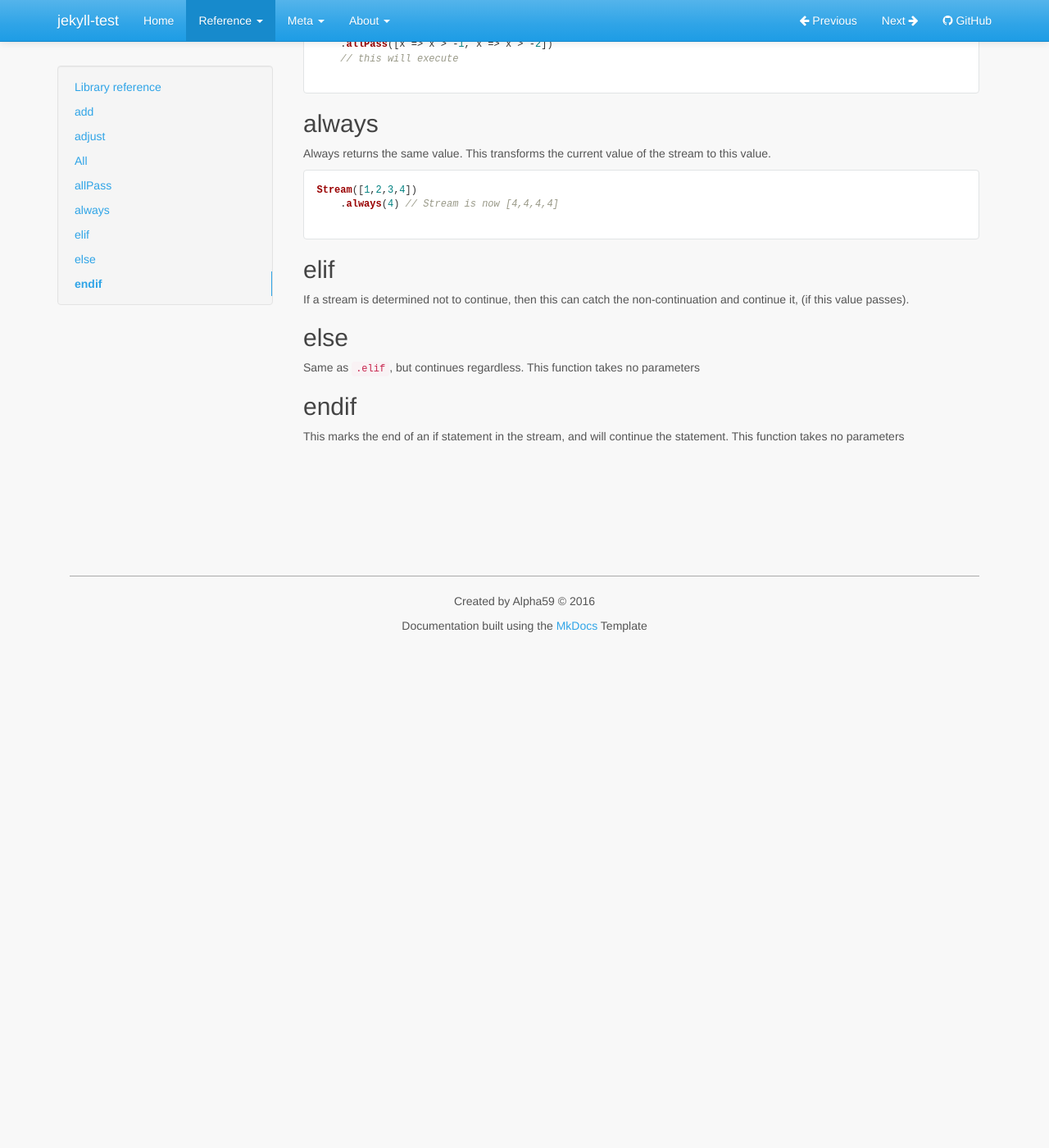
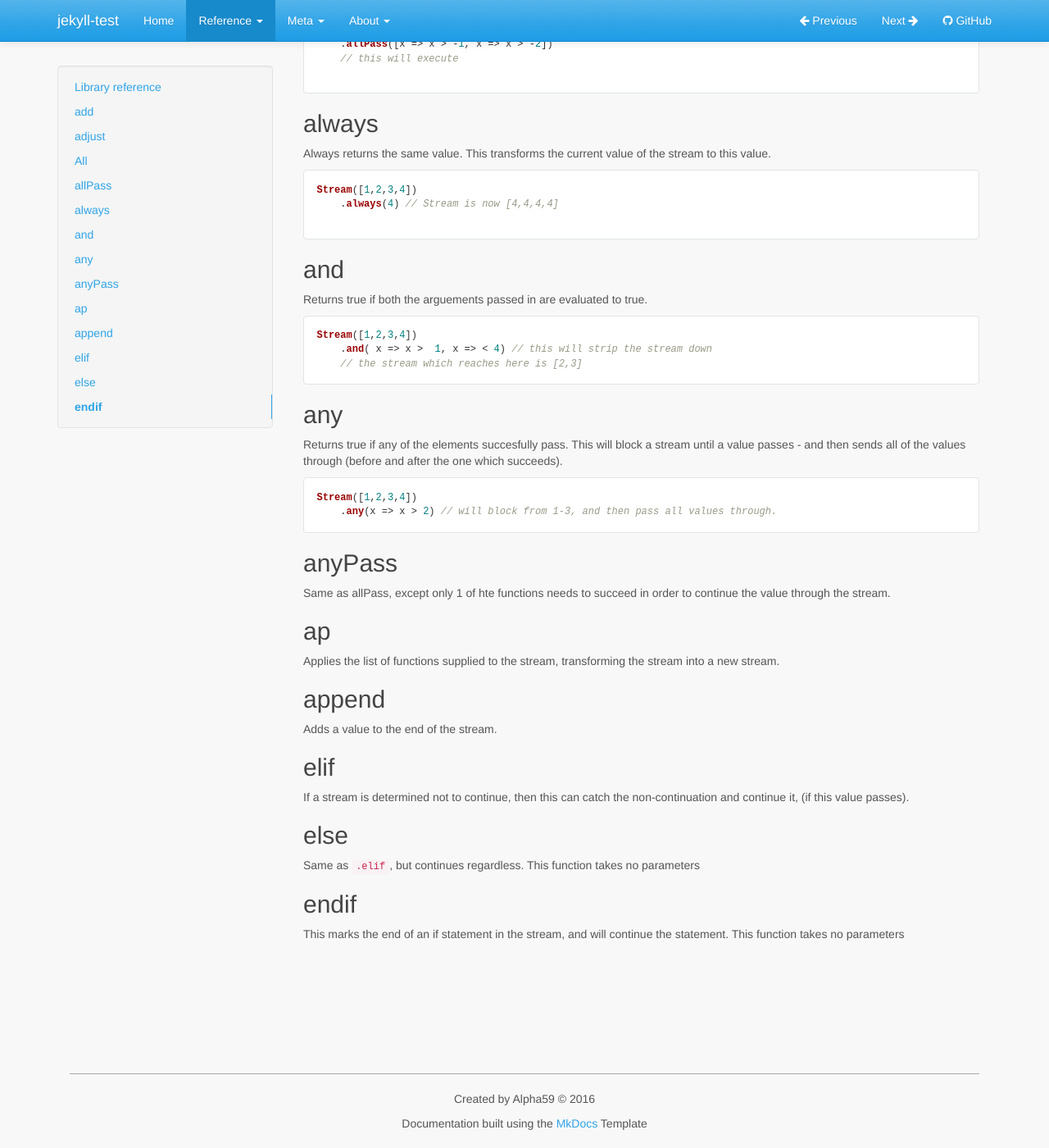
Before and after one commit to Alpha59/jekyll-test, a Jekyll site: the page built from docs/reference/test1/index.html, in a window 1280 px wide and 1400 px high, scrolled down 1127 px. Shown: the whole window at 82% size. Built offline with Jekyll 4.4.1, drawn with Linux system fonts in a browser that asks for light colours; nearby versions of some CDN libraries; the repository's description, which GitHub fills in, is left out; before the commit the page ends 1920 px from its top, so only the background shows below that.

Commit message:
Adding some more functions to the Ramda Set

````diff
--- a/docs/reference/test1/index.html
+++ b/docs/reference/test1/index.html
@@ -95,10 +69,31 @@ Stream([1,2,3,4])
 
 ```
 
+## and
+Returns true if both the arguements passed in are evaluated to true.
 
+```
+Stream([1,2,3,4])
+    .and( x => x >  1, x => < 4) // this will strip the stream down
+    // the stream which reaches here is [2,3]
+```
 
+## any
+Returns true if any of the elements succesfully pass. This will block a stream until a value passes - and then sends all of the values through (before and after the one which succeeds).
 
+```
+Stream([1,2,3,4])
+    .any(x => x > 2) // will block from 1-3, and then pass all values through.
+```
 
+## anyPass
+Same as allPass, except only 1 of hte functions needs to succeed in order to continue the value through the stream.
+
+## ap
+Applies the list of functions supplied to the stream, transforming the stream into a new stream.
+
+## append
+Adds a value to the end of the stream.
 
 ## elif
 If a stream is determined not to continue, then this can catch the non-continuation and continue it, (if this value passes).
````
Also changed, not shown: other parts of docs/reference/test1/index.html (+0 -26 lines).
